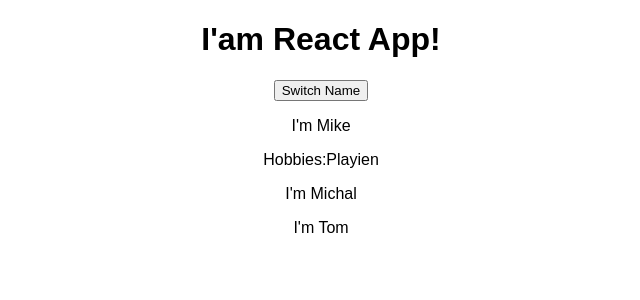
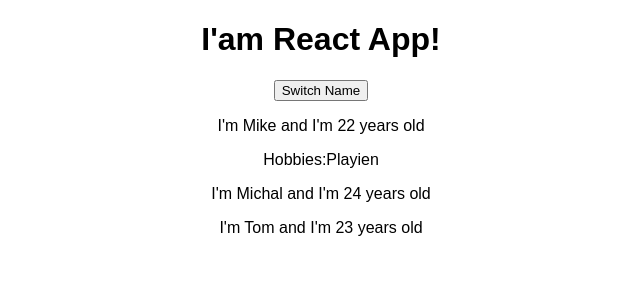
Before and after one commit to AlankritVerma07/React-guide, a React (Create React App) app: page / in a window 1280 px wide. Shown: the top 300 px of the page, without its empty margins (319-959 px from the left). Built offline with nearby package versions, Linux system fonts and the light colour scheme.

Commit message:
Passing method refrences between components

```diff
--- a/src/App.js
+++ b/src/App.js
@@ -14,10 +14,10 @@
 
   const [otherState, setOtherState] = useState({ otherState: personsState.otherState }); //more elegant way to merge states using hooks
   console.log(personsState, otherState);
-  const switchNameHandler = () => {
+  const switchNameHandler = (newName) => {
     setPersonsSState({
       persons: [
-        { name: "Sam", age: 29 },
+        { name: newName, age: 29 },
         { name: "James", age: 32 },
         { name: "Joe", age: 42 },
       ],
@@ -27,8 +27,12 @@
   return (
     <div className="App">
       <h1>I'am React App!</h1>
-      <button onClick={switchNameHandler}>Switch Name</button>
-      <Person name={personsState.persons[0].name} age={personsState.persons[0].age}>
+      <button onClick={() => switchNameHandler("Alan_v!!")}>Switch Name</button>
+      <Person
+        name={personsState.persons[0].name}
+        age={personsState.persons[0].age}
+        click={switchNameHandler.bind(this, "Mavrick")}
+      >
         Hobbies:Playien
       </Person>
       <Person name={personsState.persons[1].name} age={personsState.persons[1].age} />
--- a/src/Person/Person.js
+++ b/src/Person/Person.js
@@ -2,7 +2,9 @@
 const person = (props) => {
   return (
     <div>
-      <p>I'm {props.name}</p>
+      <p onClick={props.click}>
+        I'm {props.name} and I'm {props.age} years old
+      </p>
       <p>{props.children}</p>
     </div>
   );
```
